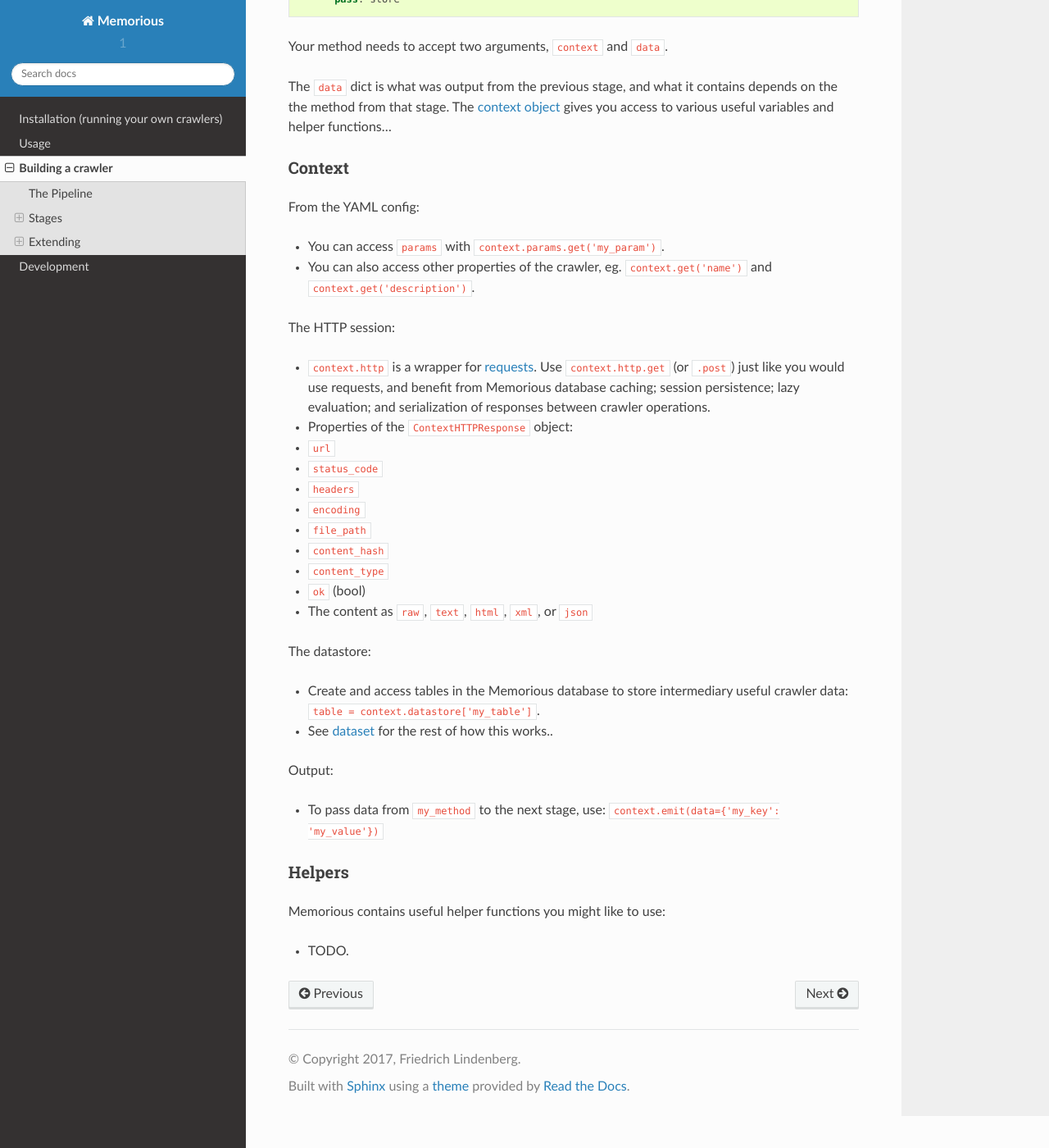
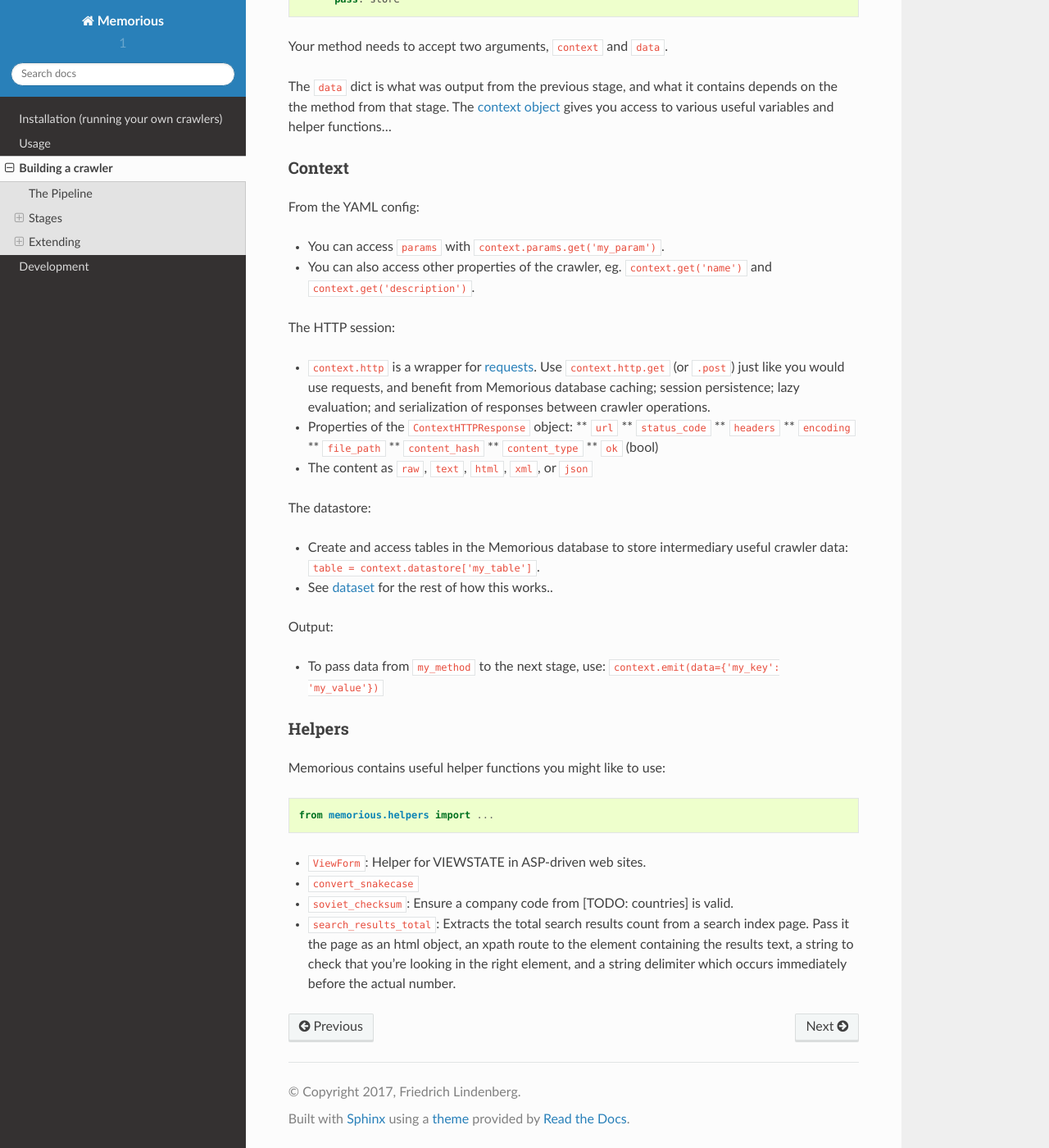
Before and after one commit to alephdata/memorious, a Sphinx documentation site: the page built from docs/buildingcrawler.md, in a window 1280 px wide and 1400 px high, scrolled down 7277 px. Shown: the whole window at 82% size. Built offline with Sphinx 7.4.7 and the Read the Docs theme 2.0.0, drawn with Linux system fonts in a browser that asks for light colours.

Commit message:
document helpers

````diff
--- a/docs/buildingcrawler.md
+++ b/docs/buildingcrawler.md
@@ -286,14 +286,14 @@ The HTTP session:
 
 * `context.http` is a wrapper for [requests](http://docs.python-requests.org/en/master/). Use `context.http.get` (or `.post`) just like you would use requests, and benefit from Memorious database caching; session persistence; lazy evaluation; and serialization of responses between crawler operations.
 * Properties of the `ContextHTTPResponse` object:
- * `url`
- * `status_code`
- * `headers`
- * `encoding`
- * `file_path`
- * `content_hash`
- * `content_type`
- * `ok` (bool)
+** `url`
+** `status_code`
+** `headers`
+** `encoding`
+** `file_path`
+** `content_hash`
+** `content_type`
+** `ok` (bool)
  * The content as `raw`, `text`, `html`, `xml`, or `json`
 
 The datastore:
@@ -309,4 +309,11 @@ Output:
 
 Memorious contains useful helper functions you might like to use:
 
-* TODO.
+```
+from memorious.helpers import ...
+```
+
+* `ViewForm`: Helper for VIEWSTATE in ASP-driven web sites.
+* `convert_snakecase`
+* `soviet_checksum`: Ensure a company code from [TODO: countries] is valid.
+* `search_results_total`: Extracts the total search results count from a search index page. Pass it the page as an html object, an xpath route to the element containing the results text, a string to check that you're looking in the right element, and a string delimiter which occurs immediately before the actual number.
````
